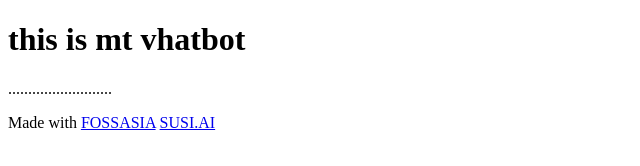
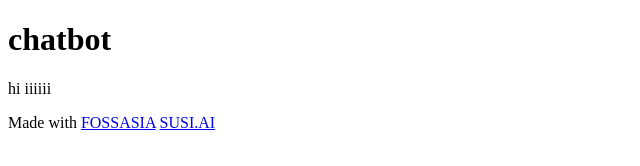
Before and after one commit to DHS17y1climyiliang/chatbot, a plain HTML site: page index.html in a window 1280 px wide. Shown: the whole page, without its empty margins (0-640 px from the left). Drawn offline with Linux system fonts and the light colour scheme.

Commit message:
Update index.html

```diff
--- a/index.html
+++ b/index.html
@@ -7,11 +7,10 @@
     <title><!-- your title here --></title>
 </head>
 <body>
-    <h1>this is mt vhatbot</h1>
-    <p>..........................</p>
+    <h1>chatbot<!-- your chatbot title here too --></h1>
+    <p>hi iiiiii<!-- your chatbot description here --></p>
     <pre><!-- your chatbot code here --></pre>
     <p>Made with <a href="http://fossasia.org">FOSSASIA</a> <a href="http://skills.susi.ai">SUSI.AI</a></p>
-    <!-- your SUSI.AI generated script here -->
     <script type='text/javascript' id='susi-bot-script' data-userid='cb1e2a6cb2b117dec17ba77694d2e232' data-group='Weather' data-language='en' data-skill='Weather' src='https://skills.susi.ai/susi-chatbot.js'></script>
 
 </body>
```
